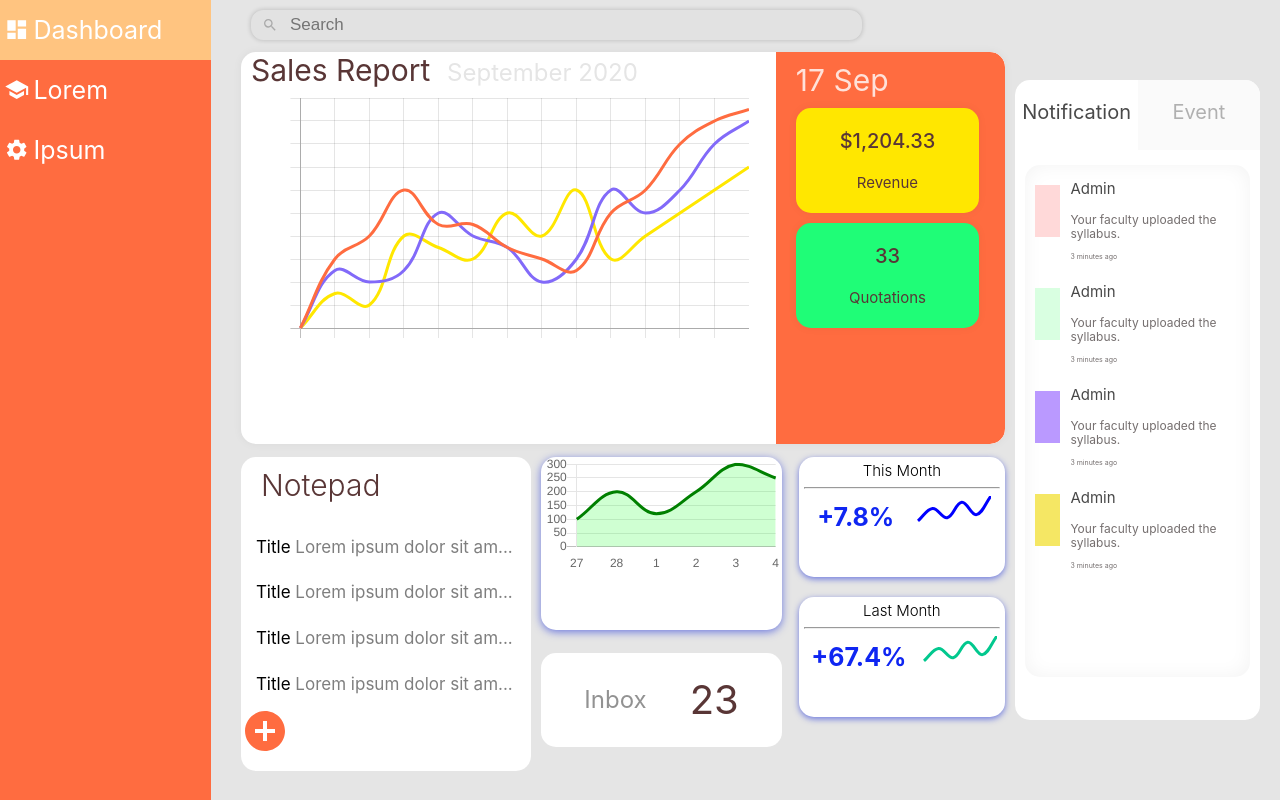
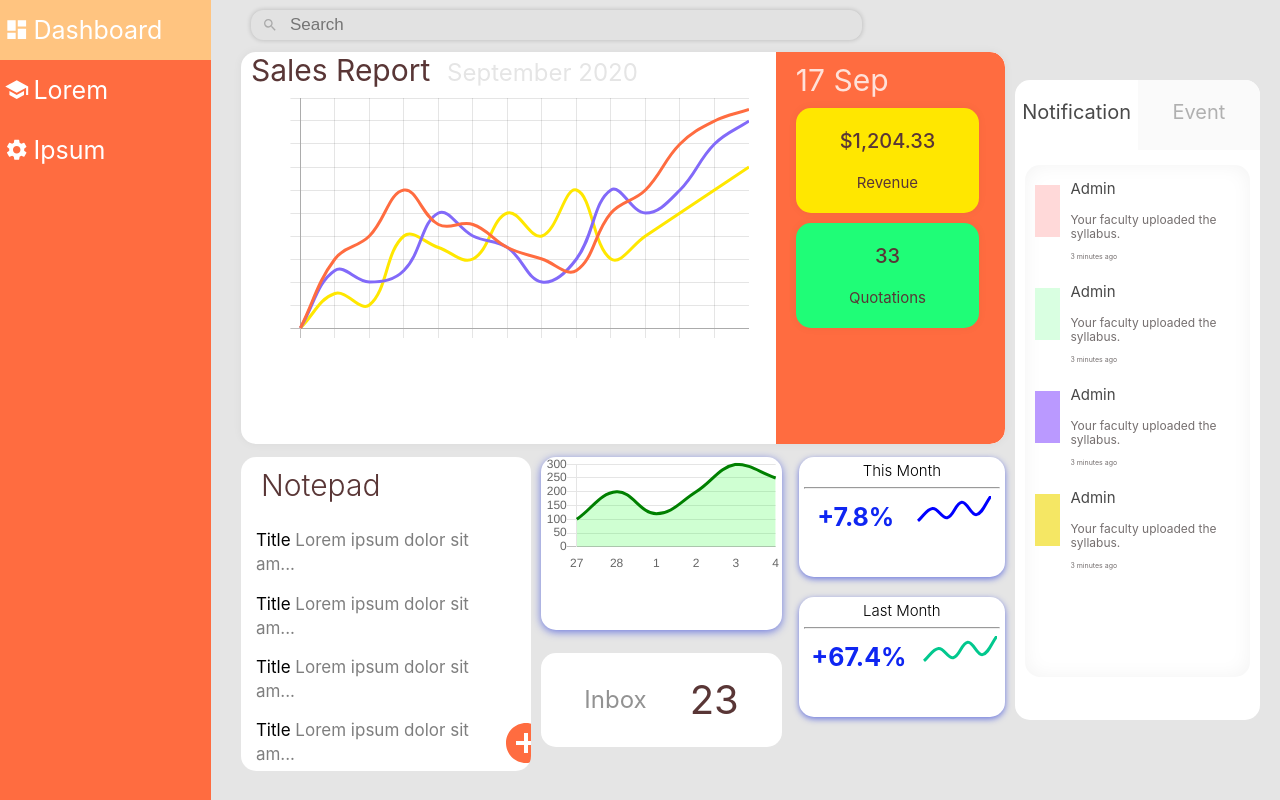
Before and after one commit to vaibhavboliya/ui-notepad-app, a React (Create React App) app: page / in a window 1280 px wide. Built offline with nearby package versions, Linux system fonts and the light colour scheme.

Commit message:
Update Notepad.jsx

```diff
--- a/src/Components/Notepad.jsx
+++ b/src/Components/Notepad.jsx
@@ -10,15 +10,19 @@ class Notepad extends Component {
         </div>
         return (
             <div className="Notepad">
+                <div style={{'width':'90%','display':'flex','flexWrap':'wrap','overflow':'auto'}}>
+
+
                 <span className="NotepadTitle">Notepad</span>
 
                 {notepadTile}
                 {notepadTile}
                 {notepadTile}
                 {notepadTile}
-
-
+                </div>
+                <div style={{'width':'10%','height':'100%','display':'flex','flexDirection':'column-reverse'}}>
                 <Link to="/addnote"><MdAddCircle className='floatingButton' /></Link>
+                </div>
             </div>
         )
     }
```
